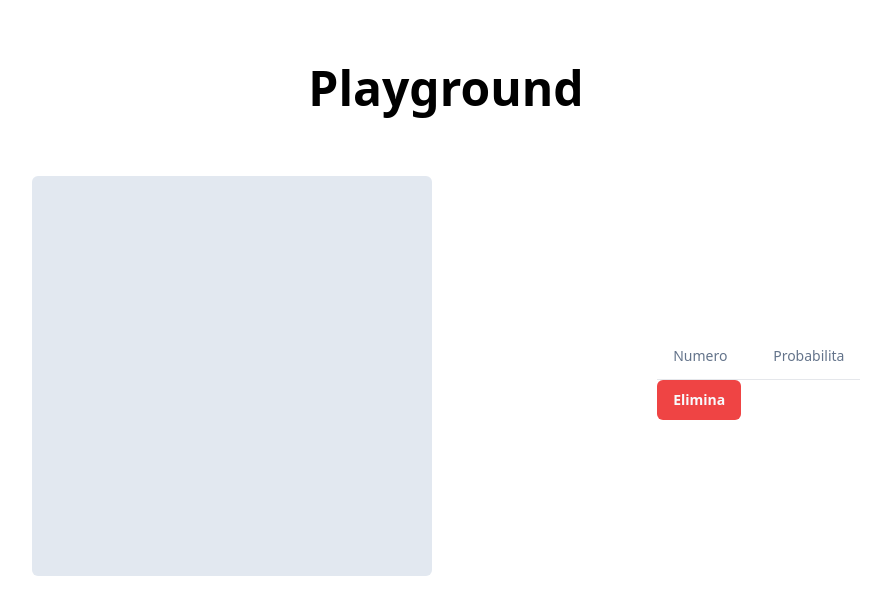
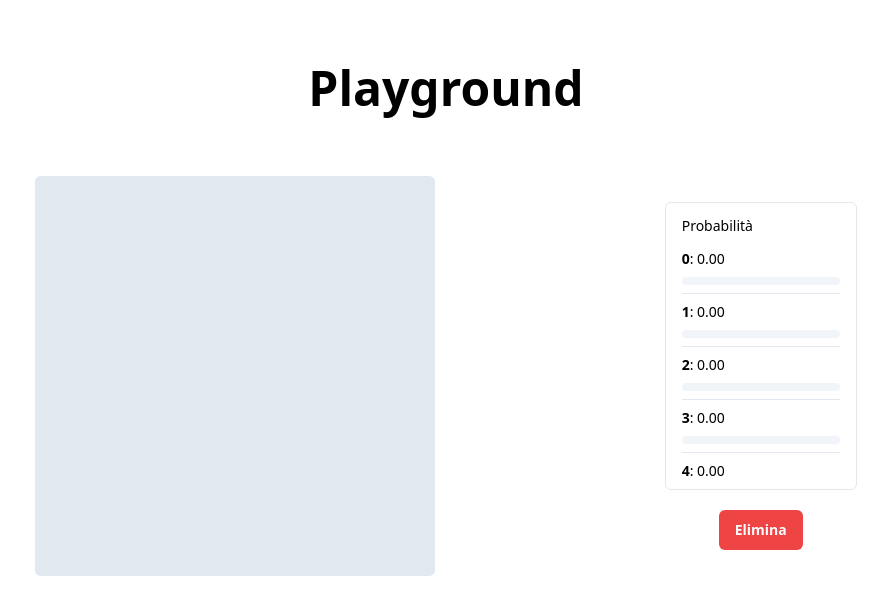
Before and after one commit to alterax05/Progetto-AI, a React (Vite) app in the folder frontend-react/: page /playground in a window 1280 px wide. Shown: the top 614 px of the page, without its empty margins (194-1082 px from the left). Built offline with nearby package versions, Linux system fonts and the light colour scheme.

Commit message:
Add react-progress component and update Playground page

```diff
--- a/frontend-react/package.json
+++ b/frontend-react/package.json
@@ -10,6 +10,7 @@
     "preview": "vite preview"
   },
   "dependencies": {
+    "@radix-ui/react-progress": "^1.0.3",
     "@radix-ui/react-scroll-area": "^1.0.5",
     "@radix-ui/react-separator": "^1.0.3",
     "@radix-ui/react-slot": "^1.0.2",
--- /dev/null
+++ b/frontend-react/src/components/ui/progress.tsx
@@ -0,0 +1,26 @@
+import * as React from "react"
+import * as ProgressPrimitive from "@radix-ui/react-progress"
+
+import { cn } from "@/lib/utils"
+
+const Progress = React.forwardRef<
+  React.ElementRef<typeof ProgressPrimitive.Root>,
+  React.ComponentPropsWithoutRef<typeof ProgressPrimitive.Root>
+>(({ className, value, ...props }, ref) => (
+  <ProgressPrimitive.Root
+    ref={ref}
+    className={cn(
+      "relative h-4 w-full overflow-hidden rounded-full bg-slate-100 dark:bg-slate-800",
+      className
+    )}
+    {...props}
+  >
+    <ProgressPrimitive.Indicator
+      className="h-full w-full flex-1 bg-slate-900 transition-all dark:bg-slate-50"
+      style={{ transform: `translateX(-${100 - (value || 0)}%)` }}
+    />
+  </ProgressPrimitive.Root>
+))
+Progress.displayName = ProgressPrimitive.Root.displayName
+
+export { Progress }
--- a/frontend-react/src/pages/Playground.tsx
+++ b/frontend-react/src/pages/Playground.tsx
@@ -2,15 +2,11 @@
 
 import { Button } from "@/components/ui/button.tsx";
 
-import {
-  Table,
-  TableBody,
-  TableCaption,
-  TableCell,
-  TableHead,
-  TableHeader,
-  TableRow,
-} from "@/components/ui/table";
+import { Progress } from "@/components/ui/progress"
+
+import { ScrollArea } from "@/components/ui/scroll-area.tsx";
+
+import { Separator } from "@/components/ui/separator.tsx";
 
 import { useRef, useEffect, useState, MouseEvent } from "react";
 
@@ -21,10 +17,9 @@
   const contextRef = useRef<CanvasRenderingContext2D | null>(null);
 
   const [isDrawing, setIsDrawing] = useState(false);
-  const [predictedClass, setPredictedClass] = useState<number | null>(0);
   const [predictedProbability, setPredictedProbability] = useState<
-    { id: Number; value: Number }[] | null
-  >(null);
+    { key: number; value: number }[]
+  >(Array(10).fill({ key: 0, value: 0 }).map((value, index) => ({ key: index, value: 0 })));
 
   useEffect(() => {
     const canvas = canvasRef.current;
@@ -99,14 +94,19 @@
       const outputMap = await session.run(feeds);
       const outputTensor = outputMap[session.outputNames[0]];
       const outputData = outputTensor.data as Float32Array;
-      console.log(outputData);
       setPredictedProbability(
         [...outputData]
-          .map((value, index) => ({ id: index, value: value }))
+          .map((value, index) => ({ key: index, value: value }))
           .sort((a, b) => b.value - a.value)
+          .map((value, _ , array) => {
+            return {
+              key: value.key,
+              value:
+                ((value.value - array[array.length - 1].value) /
+                (array[0].value - array[array.length - 1].value) * 100),
+            };
+          })
       );
-      const predictedClass = outputData.indexOf(Math.max(...outputData));
-      setPredictedClass(predictedClass);
     }
   };
 
@@ -146,7 +146,7 @@
     if (context && canvas) {
       context.clearRect(0, 0, canvas.width, canvas.height);
     }
-    setPredictedClass(null);
+    setPredictedProbability(Array(10).fill({ key: 0, value: 0 }).map((_, index) => ({ key: index, value: 0 })));
   };
 
   return (
@@ -162,23 +162,28 @@
           ref={canvasRef}
           className="bg-slate-200 rounded-md"
         />
-        <div>
-          <Table>
-            <TableHeader>
-              <TableRow>
-                <TableHead className="w-[100px]">Numero</TableHead>
-                <TableHead>Probabilita</TableHead>
-              </TableRow>
-            </TableHeader>
-            <TableBody>
-                {predictedProbability?.map((value) => (
-                  <TableRow>
-                  <TableCell className="font-medium">{value.id.toString()}</TableCell>
-                  <TableCell>{value.value.toString()}</TableCell>
-                </TableRow>
-              ))}
-              </TableBody>
-          </Table>
+        <div className="flex flex-col items-center justify-center space-y-5">
+          {(
+            <ScrollArea className="h-72 w-48 rounded-md border">
+              <div className="p-4">
+                <h4 className="mb-4 text-sm font-medium leading-none">
+                  Probabilità
+                </h4>
+                {predictedProbability.map((value, index) => (
+                  <>
+                    <div key={index} className="text-sm">
+                      <b>{value.key.toString()}</b>:{" "}
+                      {value.value.toFixed(2).toString()}
+                      <Progress
+                        className="w-full h-2 mt-2 rounded-md"
+                        value={value.value}/>
+                    </div>
+                    <Separator className="my-2" />
+                  </>
+                ))}
+              </div>
+            </ScrollArea>
+          )}
           <Button onClick={clearCanvas} variant="destructive">
             <b>Elimina</b>
           </Button>
```
Also changed, not shown: 1 other file (tests, documents, lock files or other folders).
